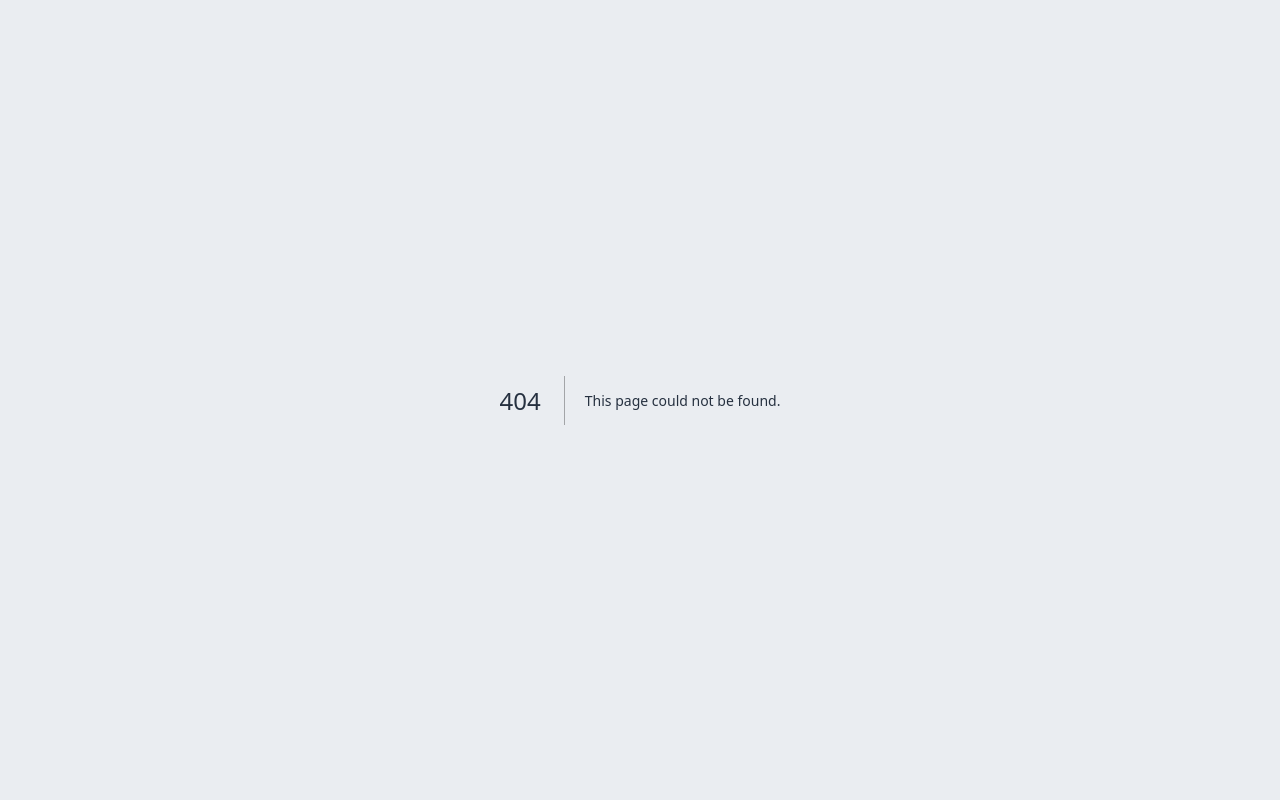
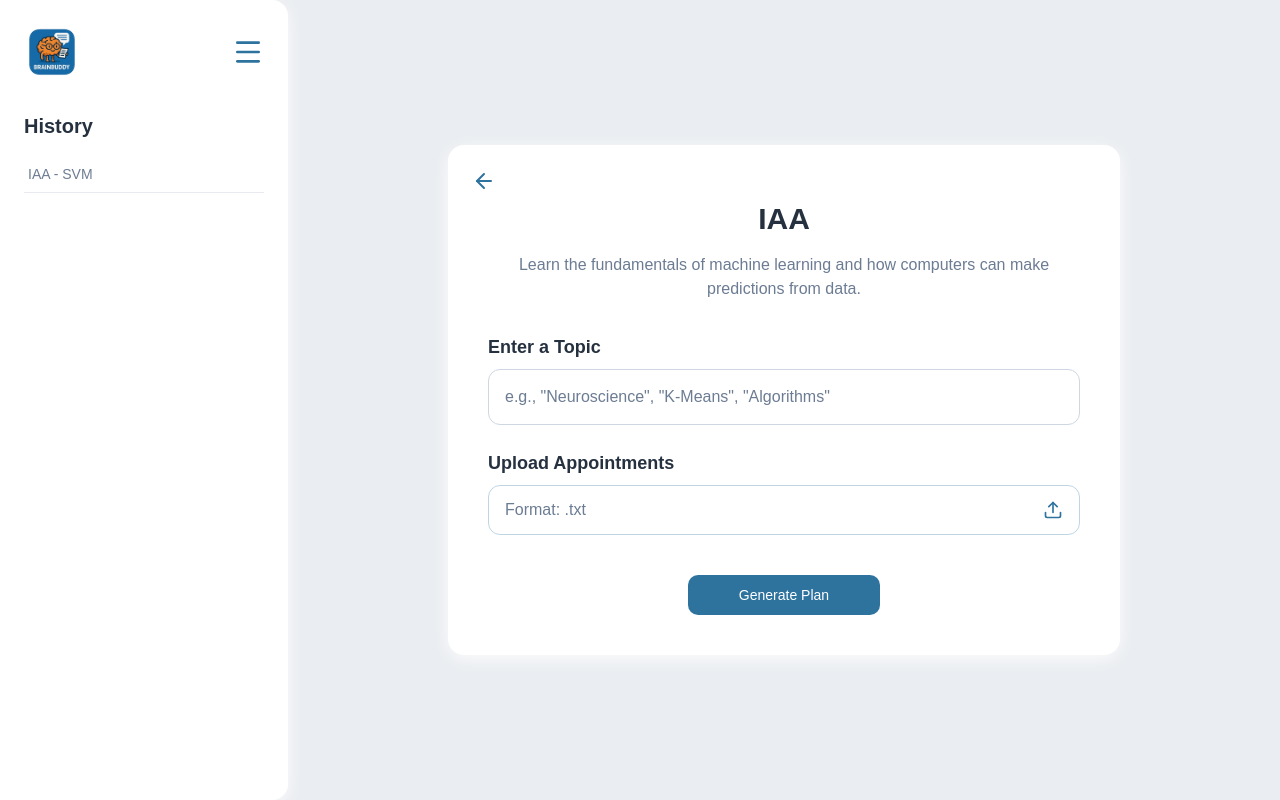
Before and after one commit to beatrizzfcosta/BrainBuddy, a Next.js app in the folder frontend/: page /newtopic in a window 1280 px wide. Before the commit this address had no page. Built offline with nearby package versions, Linux system fonts and the light colour scheme.

Commit message:
feat(frontend): implement New Topic creation UI and route correction

```diff
--- /dev/null
+++ b/frontend/app/newtopic/page.tsx
@@ -0,0 +1,115 @@
+"use client";
+
+import { ArrowLeft, Upload } from "lucide-react";
+import { useState, useRef } from "react";
+import { useParams, useRouter } from "next/navigation";
+import Sidebar from "@/app/components/SideBar";
+import { Button } from "@/app/components/ui/button";
+import { Input } from "@/app/components/ui/input";
+import { HistoryItem } from "@/app/types";
+
+export default function NewTopicPage() {
+  const router = useRouter();
+  const params = useParams();
+  const id = params?.id as string | undefined;
+
+  const [topicName, setTopicName] = useState("");
+  const [fileName, setFileName] = useState("");
+  const fileInputRef = useRef<HTMLInputElement>(null);
+
+  const mockHistory: HistoryItem[] = [
+    { id: "1", subjectAbbr: "IAA", topicName: "SVM" },
+  ];
+
+  const mockSubject = {
+    id,
+    name: "IAA",
+    description:
+      "Learn the fundamentals of machine learning and how computers can make predictions from data.",
+  };
+
+  const handleBack = () => {
+    if (id) router.push(`/subject/${id}`);
+    else router.push("/homepage");
+  };
+
+  const handleFileUpload = () => {
+    fileInputRef.current?.click();
+  };
+
+  const handleFileChange = (e: React.ChangeEvent<HTMLInputElement>) => {
+    const file = e.target.files?.[0];
+    if (file) {
+      setFileName(file.name);
+      console.log("File selected:", file.name);
+    }
+  };
+
+  const handleGeneratePlan = () => {
+    console.log("Generate plan for:", topicName, "file:", fileName);
+  };
+
+  return (
+    <div className="min-h-screen bg-background flex pl-72">
+      <Sidebar history={mockHistory} />
+
+      <main className="flex-1 p-6 flex items-center justify-center">
+        <div className="bg-card rounded-2xl shadow-card p-10 w-full max-w-2xl relative">
+
+          <button
+            onClick={handleBack}
+            className="absolute top-6 left-6 text-primary hover:text-primary/80 transition-colors"
+          >
+            <ArrowLeft size={24} />
+          </button>
+
+          <div className="text-center mb-8 mt-4">
+            <h1 className="text-3xl font-bold text-foreground mb-4">
+              {mockSubject.name}
+            </h1>
+            <p className="text-muted-foreground">
+              {mockSubject.description}
+            </p>
+          </div>
+
+          <div className="space-y-6">
+            <div>
+              <h2 className="font-bold text-lg mb-2 text-foreground">Enter a Topic</h2>
+              <Input
+                value={topicName}
+                onChange={(e) => setTopicName(e.target.value)}
+                placeholder='e.g., "Neuroscience", "K-Means", "Algorithms"'
+              />
+            </div>
+
+            <div>
+              <h2 className="font-bold text-lg mb-2 text-foreground">Upload Appointments</h2>
+              <input
+                ref={fileInputRef}
+                type="file"
+                accept=".txt"
+                onChange={handleFileChange}
+                className="hidden"
+              />
+
+              <button
+                onClick={handleFileUpload}
+                className="w-full flex items-center justify-between px-4 py-3 border border-primary/30 rounded-lg text-muted-foreground hover:border-primary/50 transition"
+              >
+                <span>{fileName || "Format: .txt"}</span>
+                <Upload size={20} className="text-primary" />
+              </button>
+            </div>
+
+            <div className="flex justify-center pt-4">
+              <Button className="w-48" onClick={handleGeneratePlan}>
+                Generate Plan
+              </Button>
+            </div>
+          </div>
+
+        </div>
+      </main>
+    </div>
+  );
+}
--- a/frontend/app/subject/[id]/page.tsx
+++ b/frontend/app/subject/[id]/page.tsx
@@ -38,7 +38,7 @@ export default function SubjectDetailPage() {
   const handleBack = () => router.push("/homepage");
 
   const handleSearch = () => console.log("Search topic:", selectedTopic);
-  const handleCreateTopic = () => console.log("Create topic");
+ const handleCreateTopic = () => router.push(`/newtopic`);
   const handleDeleteSubject = () => console.log("Delete subject:", id);
 
   return (
```
Also changed, not shown: 1 other file (tests, documents, lock files or other folders).
